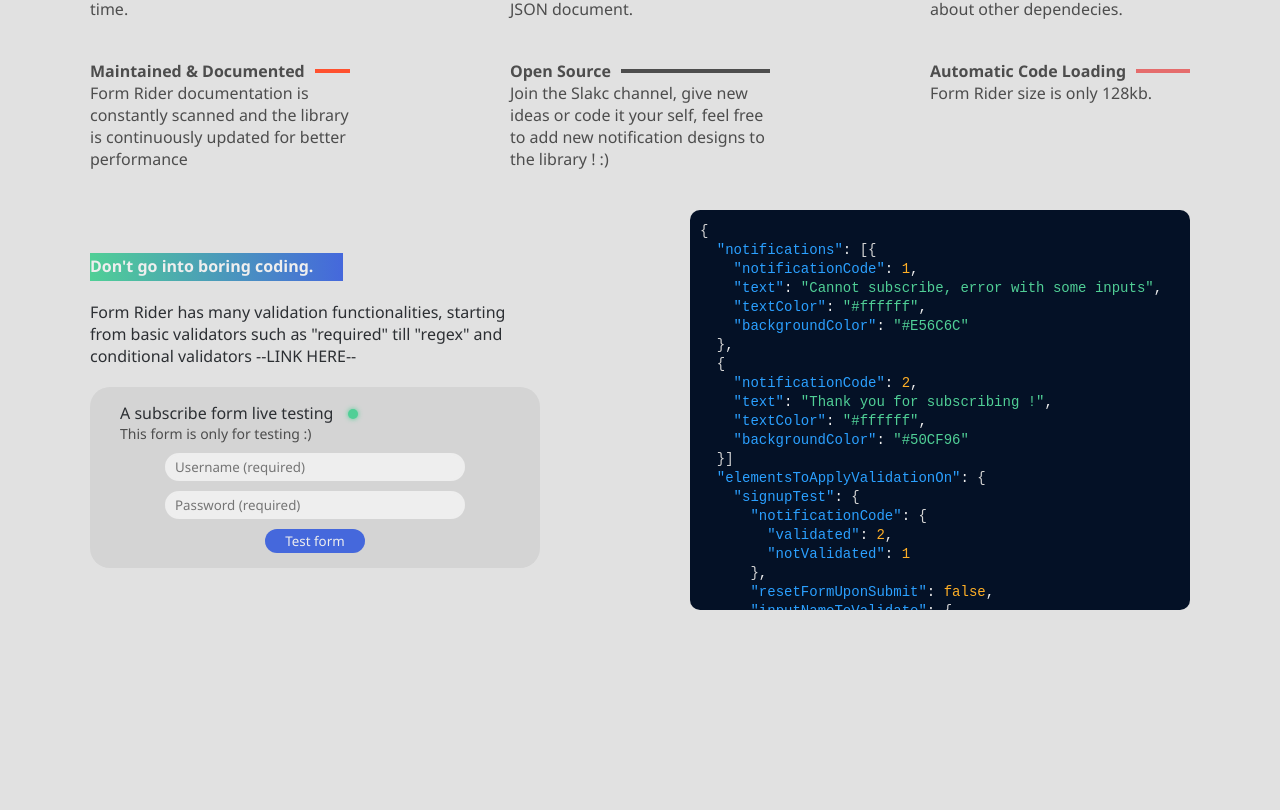
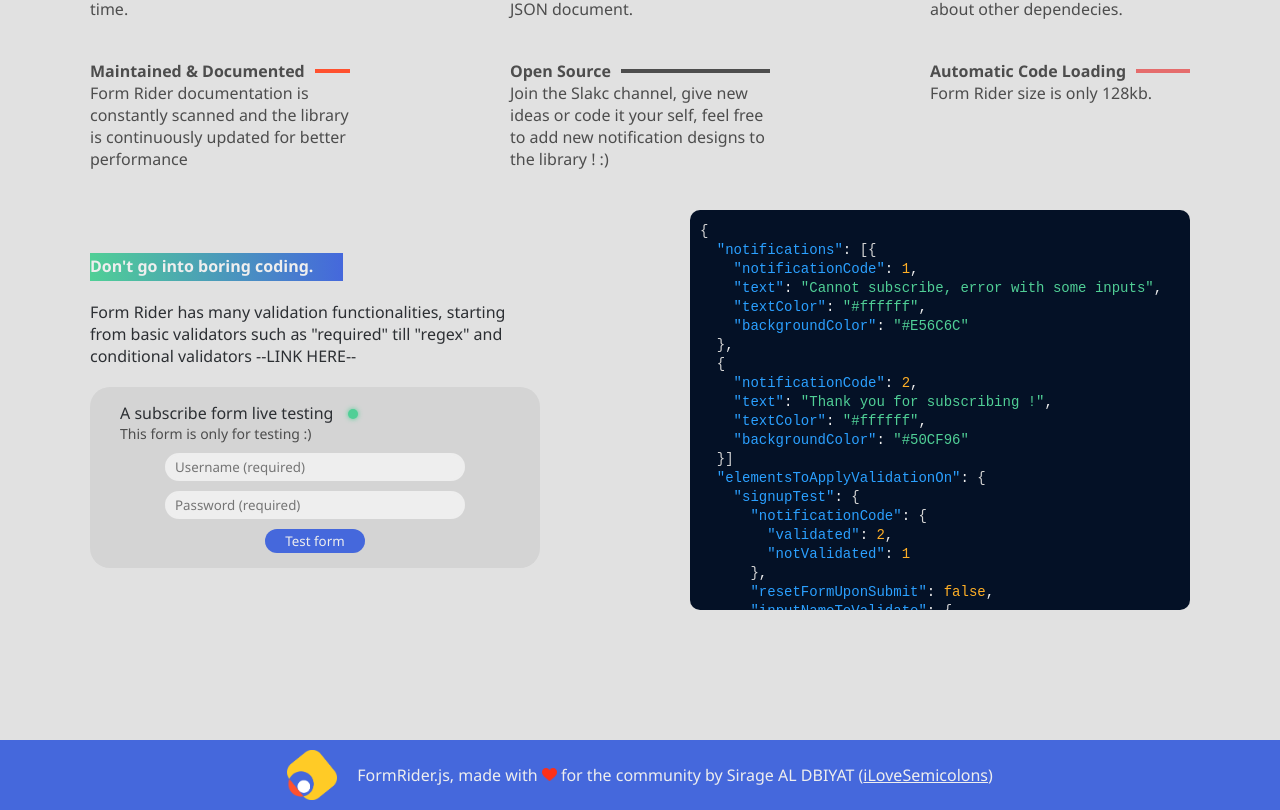
Before and after one commit to FormRiderjs/FormRiderjs-website, a Next.js app: page / in a window 1280 px wide. Shown: the part 472-1282 px from the top of the page. Before the commit the page ends 1082 px from the top, so only its background shows below. Built offline with nearby package versions, Linux system fonts and the light colour scheme.

Commit message:
Completed footer

```diff
--- a/components/footer/Footer.js
+++ b/components/footer/Footer.js
@@ -0,0 +1,14 @@
+import styles from "./footer.module.scss";
+
+export default function Footer() {
+  return (
+    <div className={styles.footerContainer}>
+      <div className = {styles.footer}>
+          <img src={"/brand.png"} className={styles.brand}></img>
+          <div>
+            FormRider.js, made with <img className={styles.love} src={"/like.png"}/> for the community by Sirage AL DBIYAT (<a href={"https://ilovesemicolons.io"} className={styles.linkToiLoveSemicolons}>iLoveSemicolons</a>)
+          </div>
+      </div>
+    </div>
+  );
+}
--- a/components/footer/footer.module.scss
+++ b/components/footer/footer.module.scss
@@ -0,0 +1,31 @@
+@import "../../styles/colors.scss";
+@import "../../styles/fontStyles.scss";
+.footerContainer {
+    position: absolute;
+    bottom: 0;
+    width: 100%;
+    background-color: $blueViolet;
+    color: $whiteBright;
+}
+
+.footer {
+    width: 1100px;
+    height: 70px;
+    margin: auto;
+    display: flex;
+    justify-content: center;
+    align-items: center;
+}
+
+.brand {
+    width: 50px;
+    margin-right: 20px;
+}
+
+.love {
+    width: 15px;
+}
+
+.linkToiLoveSemicolons {
+    text-decoration: underline;
+}
--- a/components/fundingBanner/FundingBanner.js
+++ b/components/fundingBanner/FundingBanner.js
@@ -3,21 +3,19 @@
 import styles from "./fundingBanner.module.scss";
 
 export default function FundingBanner() {
-
-//the reference is put on the banner container
+  //the reference is put on the banner container
   const fundingBanner = useRef(null);
-
 
   //clearing out the banner when a funding button is clicked
   const clearOutTheBanner = function () {
     const banner = fundingBanner.current;
-    banner.style.display="none";
-};
+    banner.style.display = "none";
+  };
 
   return (
     <div ref={fundingBanner} className={styles.fundingBannerSupContainer}>
       <div className={styles.fundingBannerContainer}>
-        <div className={styles.fundingPhrase}>
+        <div>
           Form Rider is free, consider funding to make it bigger and better
         </div>
         <div className={styles.fundingButtonsContainer}>
--- a/components/fundingBanner/fundingBanner.module.scss
+++ b/components/fundingBanner/fundingBanner.module.scss
@@ -20,8 +20,6 @@
     height: 35px;
 }
 
-.fundingPhrase {}
-
 .fundingButtonsContainer {
      :first-child {
         display: inline-block;
--- a/pages/_app.js
+++ b/pages/_app.js
@@ -1,16 +1,17 @@
-import Header from '../components/header/header';
-import FundingBanner from '../components/fundingBanner/FundingBanner';
-import '../styles/globals.scss';
+import Header from "../components/header/header";
+import FundingBanner from "../components/fundingBanner/FundingBanner";
+import Footer from "../components/footer/Footer";
+import "../styles/globals.scss";
 
 function MyApp({ Component, pageProps }) {
   return (
-
-    <div>
-    <Header/>
-    <FundingBanner />
+    <div className={"theMotherOfAllContainers"}>
+      <Header />
+      <FundingBanner />
       <Component {...pageProps} />
+      <Footer />
     </div>
   );
 }
 
-export default MyApp
+export default MyApp;
--- a/styles/globals.scss
+++ b/styles/globals.scss
@@ -1,11 +1,13 @@
 @import "./colors.scss";
 html,
 body {
-    padding: 0;
     padding-top: 20px;
     margin: 0;
     font-family: Segoe UI, Roboto, Oxygen, Ubuntu, Cantarell, Fira Sans, Droid Sans, Helvetica Neue, sans-serif;
     background-color: $whiteNormal;
+    //These combined with the footer will keep it at the bottom of any page
+    min-height: 100vh;
+    position: relative;
 }
 
 a {
@@ -40,3 +42,7 @@
 textarea {
     font-family: inherit;
 }
+
+.theMotherOfAllContainers {
+    padding-bottom: 200px;
+}
```
Also changed, not shown: public/like.png (added).
